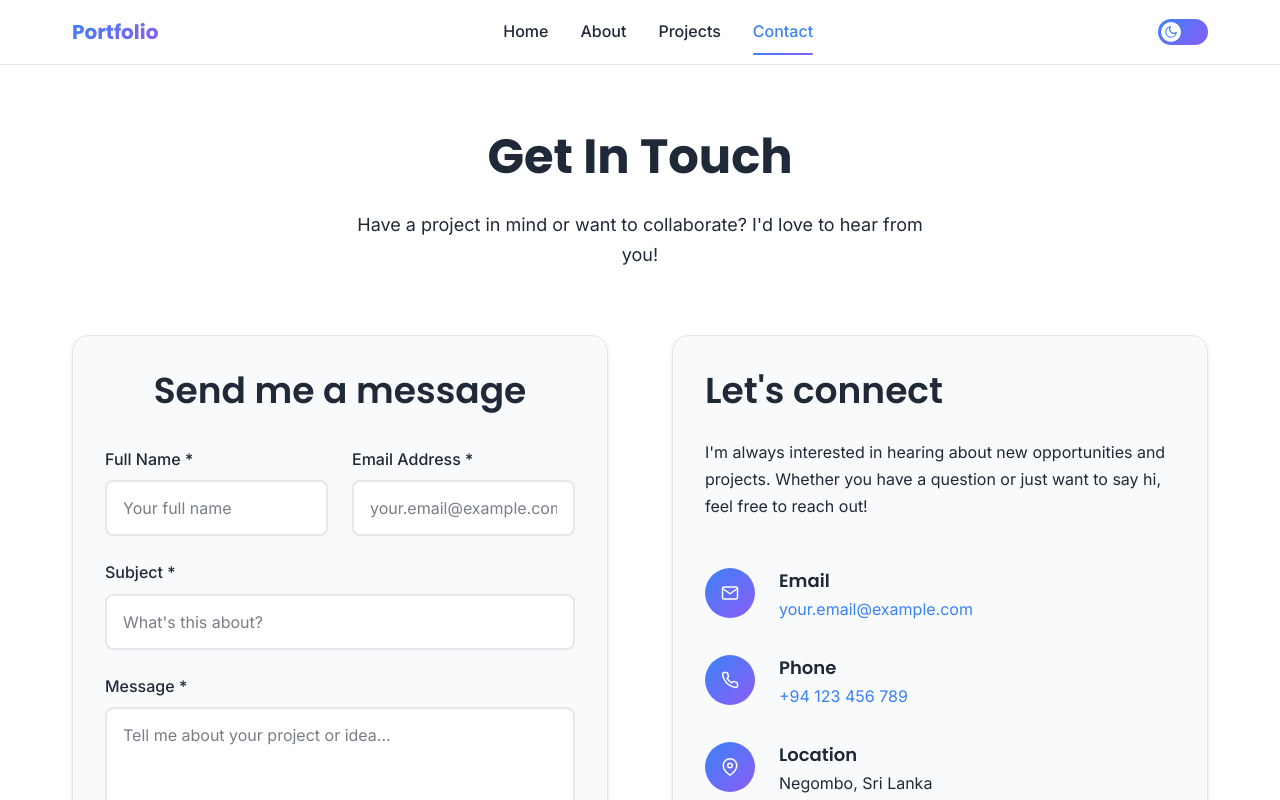
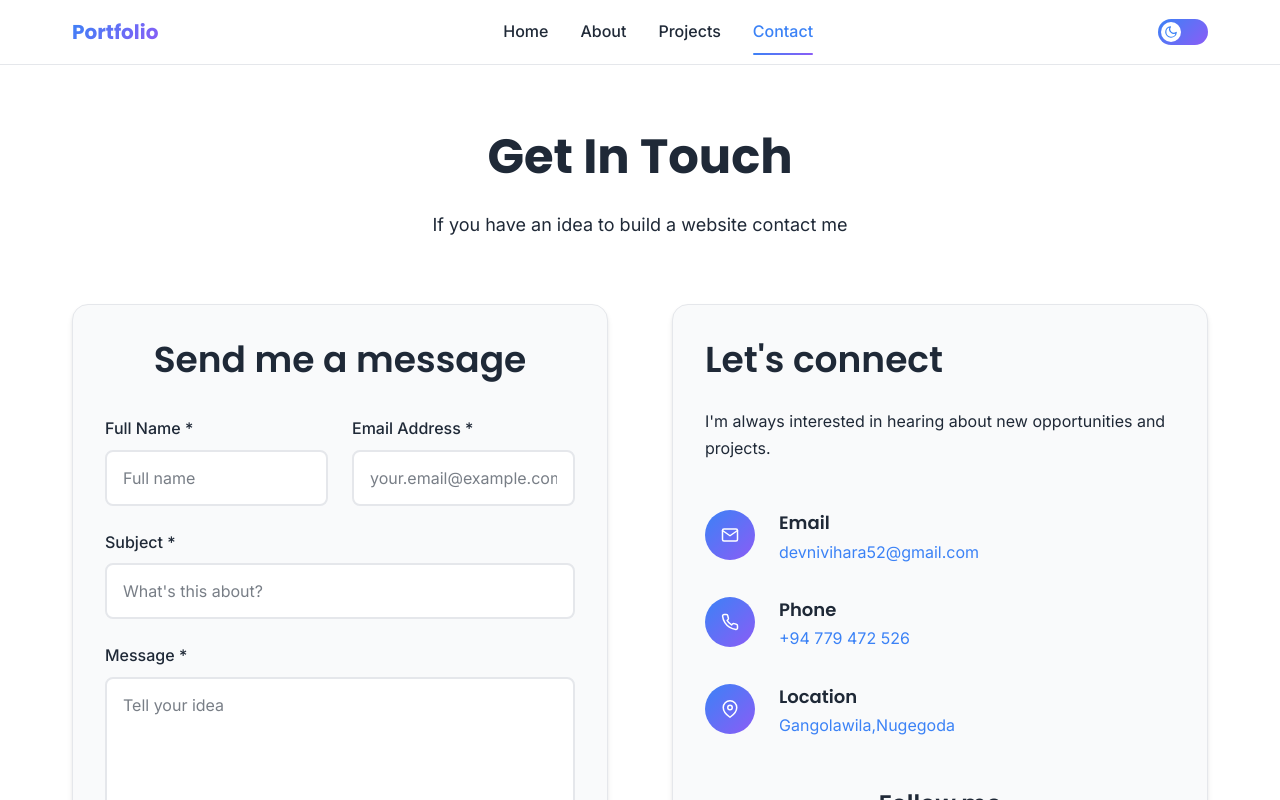
Before and after one commit to ICT-Courses/Devni-Vihara-portfolio, a React (Vite) app in the folder my-portfolio/: page /contact in a window 1280 px wide. Shown: the top 800 px of the page. Built offline with nearby package versions, Linux system fonts and the light colour scheme.

Commit message:
Updated Contact.jsx

```diff
--- a/my-portfolio/src/pages/Contact/Contact.jsx
+++ b/my-portfolio/src/pages/Contact/Contact.jsx
@@ -58,11 +58,10 @@ const Contact = () => {
     setIsSubmitting(true);
     setSubmitStatus('');
 
-    // Simulate form submission (replace with actual form handling)
+    // add a try catch block
     try {
       await new Promise(resolve => setTimeout(resolve, 2000));
 
-      // Here you would typically send the data to your backend
       console.log('Form data:', formData);
 
       setSubmitStatus('Message sent successfully! I\'ll get back to you soon.');
@@ -83,20 +82,20 @@ const Contact = () => {
     {
       icon: <FiMail />,
       label: 'Email',
-      value: 'your.email@example.com',
-      href: 'mailto:your.email@example.com'
+      value:'devnivihara52@gmail.com',
+      href: 'mailto:devnivihara52@gmail.com'
     },
     {
       icon: <FiPhone />,
       label: 'Phone',
-      value: '+94 123 456 789',
-      href: 'tel:+94123456789'
+      value: '+94 779 472 526',
+      href: 'tel:+94779472526'
     },
     {
       icon: <FiMapPin />,
       label: 'Location',
-      value: 'Negombo, Sri Lanka',
-      href: null
+      value: 'Gangolawila,Nugegoda',
+      href: 'Gangodawila,Nugegoda'
     }
   ];
 
@@ -104,21 +103,16 @@ const Contact = () => {
     {
       icon: <FiGithub />,
       name: 'GitHub',
-      url: 'https://github.com/yourusername',
+      url: 'https://github.com/Devni-Hewasundara',
       color: '#333'
     },
     {
       icon: <FiLinkedin />,
       name: 'LinkedIn',
-      url: 'https://linkedin.com/in/yourusername',
+      url: 'https://linkedin.com/in/DevniVihara',
       color: '#0077b5'
-    },
-    {
-      icon: <FiTwitter />,
-      name: 'Twitter',
-      url: 'https://twitter.com/yourusername',
-      color: '#1da1f2'
     }
+
   ];
 
   const containerVariants = {
@@ -143,7 +137,7 @@ const Contact = () => {
   return (
     <div className="contact">
       <div className="container">
-        {/* Hero Section */}
+        {/* main part */}
         <motion.section
           className="contact__hero"
           initial="hidden"
@@ -152,12 +146,12 @@ const Contact = () => {
         >
           <motion.h1 variants={itemVariants}>Get In Touch</motion.h1>
           <motion.p className="contact__subtitle" variants={itemVariants}>
-            Have a project in mind or want to collaborate? I'd love to hear from you!
+            If you have an idea to build a website contact me
           </motion.p>
         </motion.section>
 
         <div className="contact__content">
-          {/* Contact Form */}
+
           <motion.section
             className="contact__form-section"
             initial="hidden"
@@ -176,7 +170,7 @@ const Contact = () => {
                       name="name"
                       value={formData.name}
                       onChange={handleInputChange}
-                      placeholder="Your full name"
+                      placeholder="Full name"
                       required
                     />
                   </div>
@@ -215,7 +209,7 @@ const Contact = () => {
                     rows="6"
                     value={formData.message}
                     onChange={handleInputChange}
-                    placeholder="Tell me about your project or idea..."
+                    placeholder="Tell your idea"
                     required
                     minLength="10"
                   ></textarea>
@@ -259,7 +253,7 @@ const Contact = () => {
               <h2>Let's connect</h2>
               <p>
                 I'm always interested in hearing about new opportunities and projects.
-                Whether you have a question or just want to say hi, feel free to reach out!
+
               </p>
 
               <div className="contact__info-list">
```
